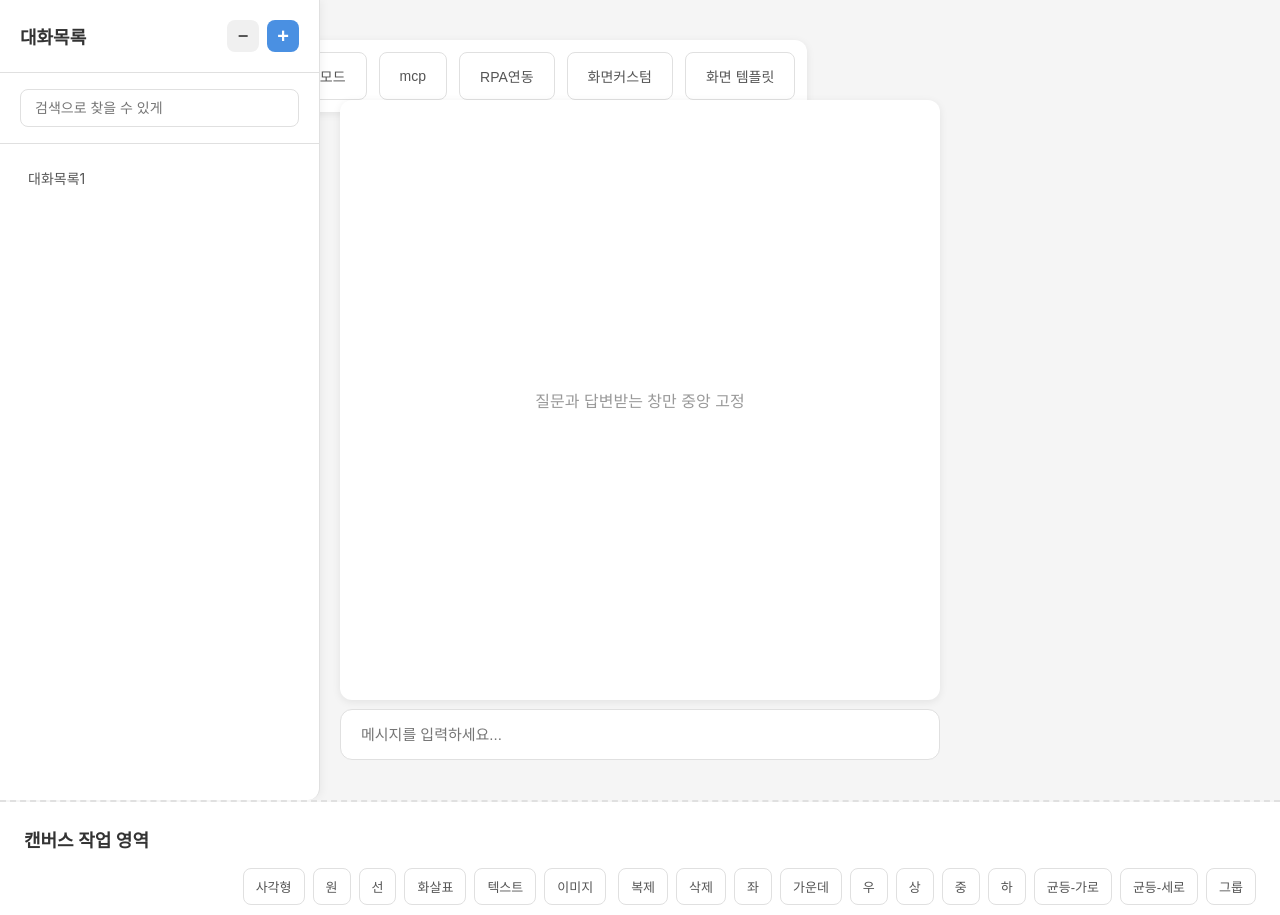
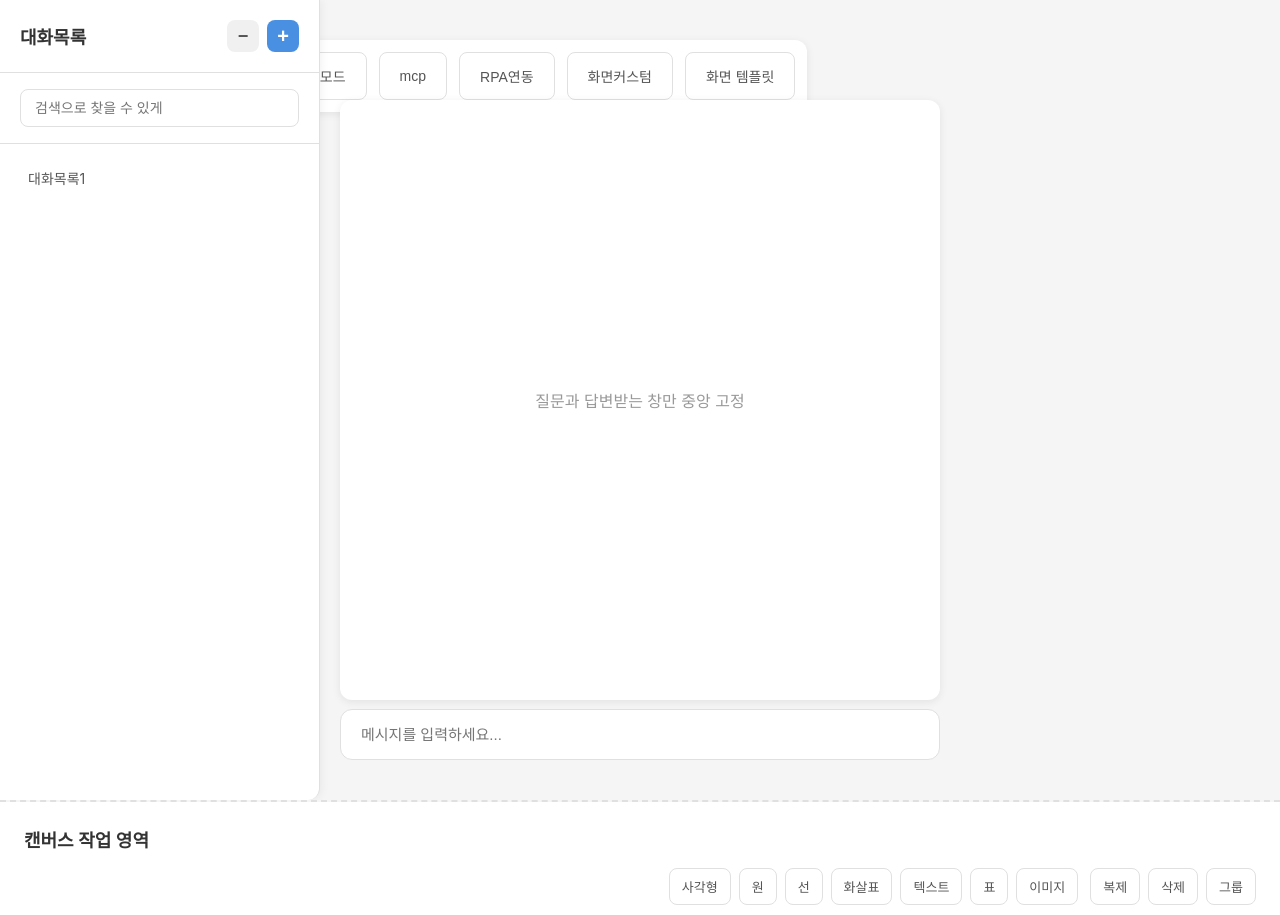
Before and after one commit to taewoos/study, a Next.js app in the folder study/: page /aillm in a window 1280 px wide. Shown: the top 915 px of the page. Built offline with nearby package versions, Linux system fonts and the light colour scheme.

Commit message:
표생성

```diff
--- a/study/src/app/aillm/page.js
+++ b/study/src/app/aillm/page.js
@@ -126,6 +126,10 @@ export default function AillmPage() {
   const [isTemplateModalOpen, setIsTemplateModalOpen] = useState(false);
   const [templateName, setTemplateName] = useState('');
   const [savedTemplates, setSavedTemplates] = useState([]);
+  // Table modal state
+  const [isTableModalOpen, setIsTableModalOpen] = useState(false);
+  const [tableRows, setTableRows] = useState(3);
+  const [tableCols, setTableCols] = useState(3);
 
   const leftPanelRef = useRef(null);
   const rightPanelRef = useRef(null);
@@ -437,7 +441,10 @@ export default function AillmPage() {
       text: preset.text,
       fill: preset.fill,
       src: '',
-      textColor: type === 'text' ? defaultTextColor : undefined,
+      textColor:
+        type === 'arrow' || type === 'line' || type === 'image'
+          ? undefined
+          : defaultTextColor,
       borderColor:
         type === 'rect' || type === 'circle' || type === 'text'
           ? defaultBorderColor
@@ -445,6 +452,53 @@ export default function AillmPage() {
     };
     setCanvasItems((prev) => [...prev, newItem]);
     setActiveCanvasItemId(newItem.id);
+  };
+
+  const handleAddTable = (rows, cols) => {
+    const safeRows = !Number.isNaN(rows) && rows > 0 ? rows : 1;
+    const safeCols = !Number.isNaN(cols) && cols > 0 ? cols : 1;
+
+    pushCanvasHistory();
+    const rect = getCanvasRect();
+    const baseOffset = canvasItems.length * 20;
+    const cellSize = 36;
+    const width = safeCols * cellSize;
+    const height = safeRows * cellSize;
+    const startX = rect ? Math.max(0, rect.width * 0.1) : 40;
+    const startY = rect ? Math.max(0, rect.height * 0.1) : 40;
+
+    const newItem = {
+      id: Date.now() + Math.random(),
+      type: 'table',
+      x: snapValue(startX + baseOffset),
+      y: snapValue(startY + baseOffset),
+      width,
+      height,
+      rows: safeRows,
+      cols: safeCols,
+      fill: '#FFFFFF',
+      borderColor: defaultBorderColor
+    };
+
+    setCanvasItems((prev) => [...prev, newItem]);
+    setActiveCanvasItemId(newItem.id);
+  };
+
+  const handleOpenTableModal = () => {
+    setTableRows(3);
+    setTableCols(3);
+    setIsTableModalOpen(true);
+  };
+
+  const handleConfirmTableModal = () => {
+    const rows = parseInt(tableRows, 10);
+    const cols = parseInt(tableCols, 10);
+    if (Number.isNaN(rows) || Number.isNaN(cols) || rows <= 0 || cols <= 0) {
+      alert('행과 열은 1 이상의 숫자로 입력해주세요.');
+      return;
+    }
+    handleAddTable(rows, cols);
+    setIsTableModalOpen(false);
   };
 
   const handleCanvasItemDragStart = (e, itemId) => {
@@ -556,58 +610,6 @@ export default function AillmPage() {
     setActiveCanvasItemId(duplicate.id);
   };
 
-  const handleAlignActiveItem = (direction) => {
-    const rect = getCanvasRect();
-    const item = canvasItems.find((c) => c.id === activeCanvasItemId);
-    if (!rect || !item) return;
-    pushCanvasHistory();
-    let nextX = item.x;
-    let nextY = item.y;
-    if (direction === 'left') nextX = 0;
-    if (direction === 'center') nextX = (rect.width - item.width) / 2;
-    if (direction === 'right') nextX = rect.width - item.width;
-    if (direction === 'top') nextY = 0;
-    if (direction === 'middle') nextY = (rect.height - item.height) / 2;
-    if (direction === 'bottom') nextY = rect.height - item.height;
-    const clamped = clampCanvasPosition(nextX, nextY, item);
-    setCanvasItems((prev) =>
-      prev.map((c) => (c.id === item.id ? { ...c, x: clamped.x, y: clamped.y } : c))
-    );
-  };
-
-  const handleDistributeItems = (axis) => {
-    const items = canvasItems.filter(
-      (item) => !['line', 'arrow'].includes(item.type)
-    );
-    if (items.length < 3) return;
-    const sorted = [...items].sort((a, b) => (axis === 'x' ? a.x - b.x : a.y - b.y));
-    const first = sorted[0];
-    const last = sorted[sorted.length - 1];
-    const totalSpan =
-      axis === 'x'
-        ? last.x + last.width - first.x
-        : last.y + last.height - first.y;
-    const totalSize = sorted.reduce(
-      (acc, item) => acc + (axis === 'x' ? item.width : item.height),
-      0
-    );
-    const gap = (totalSpan - totalSize) / (sorted.length - 1);
-    let cursor = axis === 'x' ? first.x : first.y;
-    const updated = sorted.map((item, index) => {
-      if (index === 0) return item;
-      cursor += axis === 'x' ? sorted[index - 1].width + gap : sorted[index - 1].height + gap;
-      return {
-        ...item,
-        x: axis === 'x' ? cursor : item.x,
-        y: axis === 'x' ? item.y : cursor
-      };
-    });
-    pushCanvasHistory();
-    setCanvasItems((prev) =>
-      prev.map((item) => updated.find((u) => u.id === item.id) || item)
-    );
-  };
-
   const handleChangeActiveFill = (value) => {
     // 기본 채우기 색 업데이트 (선택된 도형이 없어도 반영)
     setDefaultFillColor(value);
@@ -625,7 +627,7 @@ export default function AillmPage() {
     pushCanvasHistory();
     setCanvasItems((prev) =>
       prev.map((item) =>
-        item.id === activeCanvasItemId && item.type === 'text'
+        item.id === activeCanvasItemId
           ? { ...item, textColor: value }
           : item
       )
@@ -2930,6 +2932,16 @@ export default function AillmPage() {
               </button>
               <button
                 className={styles.drawingToolBtn}
+                onClick={(e) => {
+                  e.stopPropagation();
+                  handleOpenTableModal();
+                }}
+                type="button"
+              >
+                표
+              </button>
+              <button
+                className={styles.drawingToolBtn}
                 onClick={() => canvasFileInputRef.current?.click()}
                 onMouseDown={(e) => e.stopPropagation()}
                 type="button"
@@ -2960,70 +2972,6 @@ export default function AillmPage() {
                 type="button"
               >
                 삭제
-              </button>
-              <button
-                className={styles.drawingToolBtn}
-                onClick={() => handleAlignActiveItem('left')}
-                onMouseDown={(e) => e.stopPropagation()}
-                type="button"
-              >
-                좌
-              </button>
-              <button
-                className={styles.drawingToolBtn}
-                onClick={() => handleAlignActiveItem('center')}
-                onMouseDown={(e) => e.stopPropagation()}
-                type="button"
-              >
-                가운데
-              </button>
-              <button
-                className={styles.drawingToolBtn}
-                onClick={() => handleAlignActiveItem('right')}
-                onMouseDown={(e) => e.stopPropagation()}
-                type="button"
-              >
-                우
-              </button>
-              <button
-                className={styles.drawingToolBtn}
-                onClick={() => handleAlignActiveItem('top')}
-                onMouseDown={(e) => e.stopPropagation()}
-                type="button"
-              >
-                상
-              </button>
-              <button
-                className={styles.drawingToolBtn}
-                onClick={() => handleAlignActiveItem('middle')}
-                onMouseDown={(e) => e.stopPropagation()}
-                type="button"
-              >
-                중
-              </button>
-              <button
-                className={styles.drawingToolBtn}
-                onClick={() => handleAlignActiveItem('bottom')}
-                onMouseDown={(e) => e.stopPropagation()}
-                type="button"
-              >
-                하
-              </button>
-              <button
-                className={styles.drawingToolBtn}
-                onClick={() => handleDistributeItems('x')}
-                onMouseDown={(e) => e.stopPropagation()}
-                type="button"
-              >
-                균등-가로
-              </button>
-              <button
-                className={styles.drawingToolBtn}
-                onClick={() => handleDistributeItems('y')}
-                onMouseDown={(e) => e.stopPropagation()}
-                type="button"
-              >
-                균등-세로
               </button>
               <button
                 className={`${styles.drawingToolBtn} ${isGroupMode ? styles.drawingToolActive : ''}`}
@@ -3416,6 +3364,18 @@ export default function AillmPage() {
                 )
               ) : item.type === 'image' ? (
                 <img src={item.src} alt="canvas" className={styles.canvasImage} draggable="false" />
+              ) : item.type === 'table' ? (
+                <table className={styles.canvasTable}>
+                  <tbody>
+                    {Array.from({ length: item.rows || 1 }).map((_, rowIdx) => (
+                      <tr key={rowIdx}>
+                        {Array.from({ length: item.cols || 1 }).map((_, colIdx) => (
+                          <td key={colIdx} />
+                        ))}
+                      </tr>
+                    ))}
+                  </tbody>
+                </table>
               ) : item.type === 'arrow' ? (
                 <svg className={styles.canvasArrow} viewBox={`0 0 ${item.width} ${item.height}`}>
                   <defs>
@@ -3490,6 +3450,7 @@ export default function AillmPage() {
                 activeCanvasItemId === item.id ? (
                   <input
                     className={styles.canvasShapeTextInput}
+                    style={{ color: item.textColor || defaultTextColor }}
                     value={item.text || ''}
                     onChange={(e) =>
                       setCanvasItems((prev) =>
@@ -3500,7 +3461,12 @@ export default function AillmPage() {
                     onMouseDown={(e) => e.stopPropagation()}
                   />
                 ) : (
-                  <span className={styles.canvasItemLabel}>{item.text || ''}</span>
+                  <span
+                    className={styles.canvasItemLabel}
+                    style={{ color: item.textColor || defaultTextColor }}
+                  >
+                    {item.text || ''}
+                  </span>
                 )
               ) : (
                 <span className={styles.canvasItemLabel}>도형</span>
@@ -3673,6 +3639,72 @@ export default function AillmPage() {
         </div>
       )}
 
+      {isTableModalOpen && (
+        <div
+          className={styles.templateModalOverlay}
+          onClick={() => setIsTableModalOpen(false)}
+        >
+          <div
+            className={styles.templateModal}
+            onClick={(e) => e.stopPropagation()}
+          >
+            <div className={styles.templateModalHeader}>
+              <h3 className={styles.templateModalTitle}>표 만들기</h3>
+              <button
+                className={styles.templateModalClose}
+                onClick={() => setIsTableModalOpen(false)}
+                aria-label="닫기"
+              >
+                ×
+              </button>
+            </div>
+            <div className={styles.templateModalBody}>
+              <div className={styles.templateSection}>
+                <div className={styles.templateSectionTitle}>행 / 열 개수</div>
+                <div className={styles.tableInputRow}>
+                  <label className={styles.tableLabel}>
+                    행
+                    <input
+                      type="number"
+                      min="1"
+                      className={styles.templateInput}
+                      value={tableRows}
+                      onChange={(e) => setTableRows(e.target.value)}
+                    />
+                  </label>
+                  <label className={styles.tableLabel}>
+                    열
+                    <input
+                      type="number"
+                      min="1"
+                      className={styles.templateInput}
+                      value={tableCols}
+                      onChange={(e) => setTableCols(e.target.value)}
+                    />
+                  </label>
+                </div>
+              </div>
+              <div className={styles.tableModalFooter}>
+                <button
+                  className={styles.templateDelete}
+                  onClick={() => setIsTableModalOpen(false)}
+                  type="button"
+                >
+                  취소
+                </button>
+                <button
+                  className={styles.templateSaveBtn}
+                  onClick={handleConfirmTableModal}
+                  type="button"
+                >
+                  생성
+                </button>
+              </div>
+            </div>
+          </div>
+        </div>
+      )}
+
       {/* Memo Windows - Sticky Notes */}
       {memos.map((memo) => (
         <div
```
Also changed, not shown: study/src/app/aillm/page.module.css (+40 -0 lines).
